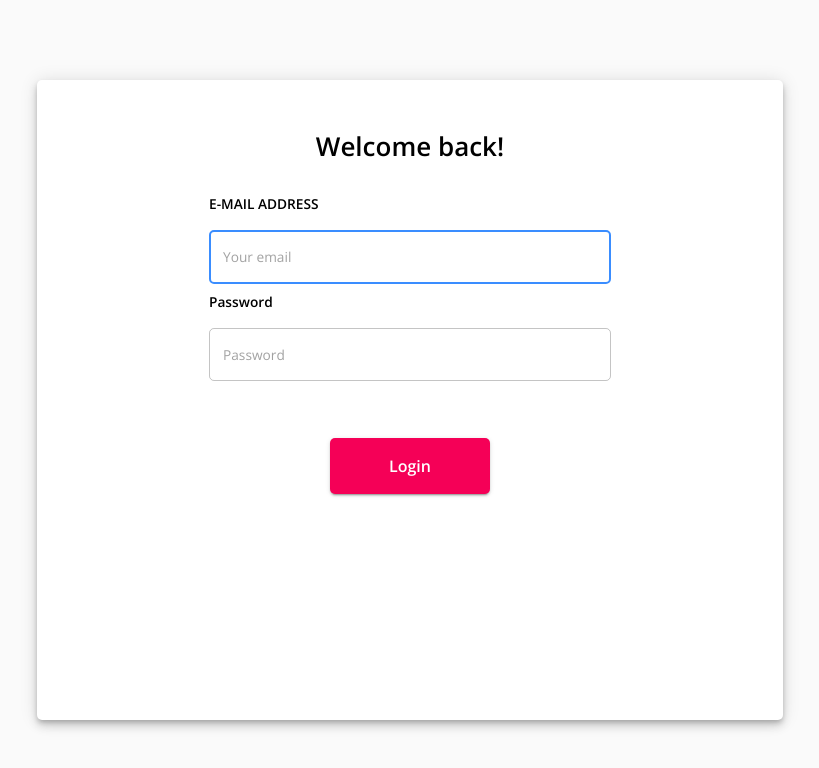
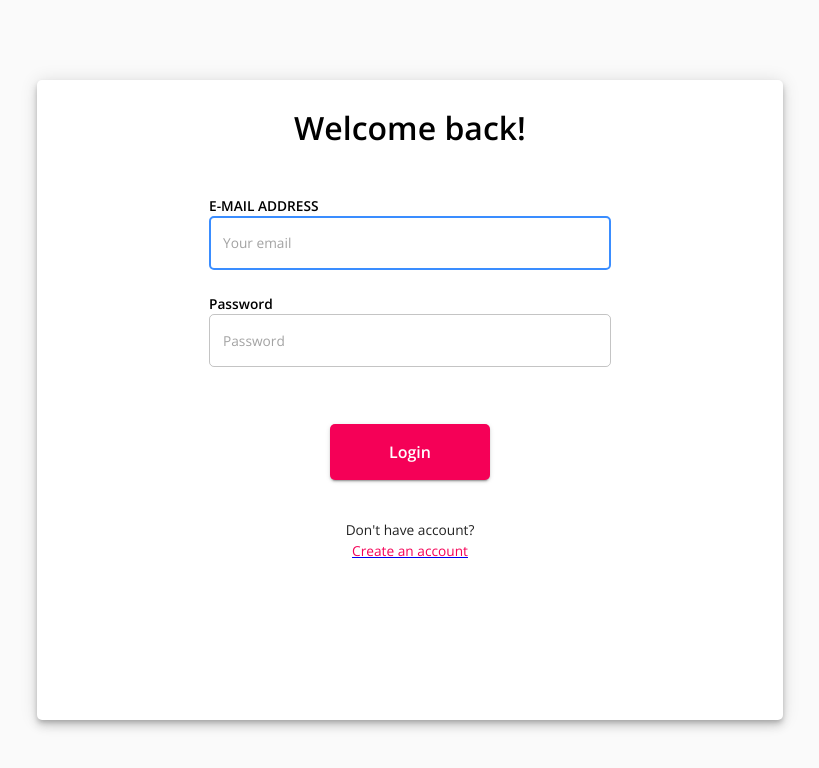
Before and after one commit to hatchways/team-scallops, a React (Create React App) app in the folder client/: page /login in a window 1280 px wide. Shown: the top 768 px of the page, without its empty margins (230-1049 px from the left). Built offline with nearby package versions, Linux system fonts and the light colour scheme; no server answers.

Commit message:
Added styled pages for Login and Signup

```diff
--- a/client/src/pages/Login/LoginForm/LoginForm.tsx
+++ b/client/src/pages/Login/LoginForm/LoginForm.tsx
@@ -6,6 +6,7 @@ import * as Yup from 'yup';
 import Typography from '@material-ui/core/Typography';
 import useStyles from './useStyles';
 import { CircularProgress, InputLabel } from '@material-ui/core';
+import { NavLink } from 'react-router-dom';
 
 interface Props {
   handleSubmit: (
@@ -97,6 +98,12 @@ export default function Login({ handleSubmit }: Props): JSX.Element {
               {isSubmitting ? <CircularProgress style={{ color: 'white' }} /> : 'Login'}
             </Button>
           </Box>
+          <Box mt={3} textAlign="center" alignItems="center" justifyContent="center">
+            <Typography> Don&apos;t have account? </Typography>
+            <NavLink to="/signup" color="secondary">
+              <Typography color="secondary">Create an account</Typography>
+            </NavLink>
+          </Box>
         </form>
       )}
     </Formik>
--- a/client/src/pages/Login/LoginForm/useStyles.ts
+++ b/client/src/pages/Login/LoginForm/useStyles.ts
@@ -6,8 +6,10 @@ const useStyles = makeStyles((theme) => ({
     marginTop: theme.spacing(1),
   },
   label: {
+    position: 'relative',
+    top: '1rem',
     color: 'rgb(0,0,0)',
-    fontWeight: theme.typography.fontWeightBold,
+    fontWeight: 900,
   },
   inputs: {
     height: '1rem',
--- a/client/src/pages/Login/useStyles.ts
+++ b/client/src/pages/Login/useStyles.ts
@@ -12,14 +12,12 @@ const useStyles = makeStyles(() => ({
     alignItems: 'flex-start',
     justifyContent: 'space-between',
     flexDirection: 'column',
-    minHeight: '100vh',
-    paddingTop: 23,
   },
   welcome: {
-    fontSize: 26,
+    fontSize: 32,
     paddingBottom: 20,
     color: '#000000',
-    fontWeight: 700,
+    fontWeight: 900,
     fontFamily: "'Open Sans'",
   },
 }));
--- a/client/src/pages/SignUp/SignUp.tsx
+++ b/client/src/pages/SignUp/SignUp.tsx
@@ -7,7 +7,6 @@ import Typography from '@material-ui/core/Typography';
 import useStyles from './useStyles';
 import register from '../../helpers/APICalls/register';
 import SignUpForm from './SignUpForm/SignUpForm';
-import AuthHeader from '../../components/AuthHeader/AuthHeader';
 import { useAuth } from '../../context/useAuthContext';
 import { useSnackBar } from '../../context/useSnackbarContext';
 
@@ -38,18 +37,13 @@ export default function Register(): JSX.Element {
   };
 
   return (
-    <Grid container component="main" className={classes.root}>
+    <Grid container component="main" className={classes.root} justify="center" alignItems="center">
       <CssBaseline />
-      <Grid item xs={12} sm={8} md={7} elevation={6} component={Paper} square>
+      <Grid item xs={12} sm={8} md={7} elevation={6} component={Paper} style={{ height: '80vh', minHeight: '40rem' }}>
         <Box className={classes.authWrapper}>
-          <AuthHeader linkTo="/login" asideText="Already have an account?" btnText="Login" />
           <Box width="100%" maxWidth={450} p={3} alignSelf="center">
-            <Grid container>
-              <Grid item xs>
-                <Typography className={classes.welcome} component="h1" variant="h5">
-                  Create an account
-                </Typography>
-              </Grid>
+            <Grid container justify="center" alignItems="center">
+              <Typography className={classes.title}>Sign Up</Typography>
             </Grid>
             <SignUpForm handleSubmit={handleSubmit} />
           </Box>
--- a/client/src/pages/SignUp/SignUpForm/SignUpForm.tsx
+++ b/client/src/pages/SignUp/SignUpForm/SignUpForm.tsx
@@ -5,7 +5,8 @@ import { Formik, FormikHelpers } from 'formik';
 import * as Yup from 'yup';
 import Typography from '@material-ui/core/Typography';
 import useStyles from './useStyles';
-import { CircularProgress } from '@material-ui/core';
+import { CircularProgress, InputLabel } from '@material-ui/core';
+import { NavLink } from 'react-router-dom';
 
 interface Props {
   handleSubmit: (
@@ -51,9 +52,11 @@ const SignUpForm = ({ handleSubmit }: Props): JSX.Element => {
     >
       {({ handleSubmit, handleChange, values, touched, errors, isSubmitting }) => (
         <form onSubmit={handleSubmit} className={classes.form} noValidate>
+          <InputLabel htmlFor="username">
+            <Typography className={classes.label}>NAME</Typography>
+          </InputLabel>
           <TextField
             id="username"
-            label={<Typography className={classes.label}>Username</Typography>}
             fullWidth
             margin="normal"
             InputLabelProps={{
@@ -68,11 +71,15 @@ const SignUpForm = ({ handleSubmit }: Props): JSX.Element => {
             helperText={touched.username ? errors.username : ''}
             error={touched.username && Boolean(errors.username)}
             value={values.username}
+            placeholder="Your name"
+            variant="outlined"
             onChange={handleChange}
           />
+          <InputLabel htmlFor="email">
+            <Typography className={classes.label}>EMAIL ADDRESS</Typography>
+          </InputLabel>
           <TextField
             id="email"
-            label={<Typography className={classes.label}>E-mail address</Typography>}
             fullWidth
             margin="normal"
             InputLabelProps={{
@@ -86,11 +93,15 @@ const SignUpForm = ({ handleSubmit }: Props): JSX.Element => {
             helperText={touched.email ? errors.email : ''}
             error={touched.email && Boolean(errors.email)}
             value={values.email}
+            placeholder="Your email"
+            variant="outlined"
             onChange={handleChange}
           />
+          <InputLabel htmlFor="password">
+            <Typography className={classes.label}>PASSWORD</Typography>
+          </InputLabel>
           <TextField
             id="password"
-            label={<Typography className={classes.label}>Password</Typography>}
             fullWidth
             margin="normal"
             InputLabelProps={{
@@ -104,13 +115,21 @@ const SignUpForm = ({ handleSubmit }: Props): JSX.Element => {
             helperText={touched.password ? errors.password : ''}
             error={touched.password && Boolean(errors.password)}
             value={values.password}
+            placeholder="Create a password"
+            variant="outlined"
             onChange={handleChange}
           />
 
           <Box textAlign="center">
-            <Button type="submit" size="large" variant="contained" color="primary" className={classes.submit}>
+            <Button type="submit" size="large" variant="contained" color="secondary" className={classes.submit}>
               {isSubmitting ? <CircularProgress style={{ color: 'white' }} /> : 'Create'}
             </Button>
+          </Box>
+          <Box mt={3} style={{ display: 'flex' }} textAlign="center" alignItems="center" justifyContent="center">
+            <Typography style={{ fontWeight: 'bold' }}>Already a member?&nbsp;</Typography>
+            <NavLink to="/login" color="secondary">
+              <Typography color="secondary">Login</Typography>
+            </NavLink>
           </Box>
         </form>
       )}
--- a/client/src/pages/SignUp/SignUpForm/useStyles.ts
+++ b/client/src/pages/SignUp/SignUpForm/useStyles.ts
@@ -6,14 +6,13 @@ const useStyles = makeStyles((theme) => ({
     marginTop: theme.spacing(1),
   },
   label: {
-    fontSize: 19,
-    color: 'rgb(0,0,0,0.4)',
-    paddingLeft: '5px',
+    position: 'relative',
+    top: '1rem',
+    color: 'rgb(0,0,0)',
+    fontWeight: 900,
   },
   inputs: {
-    marginTop: '.8rem',
-    height: '2rem',
-    padding: '5px',
+    height: '1rem',
   },
   forgot: {
     paddingRight: 10,
@@ -27,7 +26,6 @@ const useStyles = makeStyles((theme) => ({
     borderRadius: theme.shape.borderRadius,
     marginTop: 49,
     fontSize: 16,
-    backgroundColor: '#3a8dff',
     fontWeight: 'bold',
   },
 }));
--- a/client/src/pages/SignUp/useStyles.ts
+++ b/client/src/pages/SignUp/useStyles.ts
@@ -1,4 +1,5 @@
 import { makeStyles } from '@material-ui/core/styles';
+import { theme } from '../../themes/theme';
 
 const useStyles = makeStyles(() => ({
   root: {
@@ -12,15 +13,13 @@ const useStyles = makeStyles(() => ({
     alignItems: 'flex-start',
     justifyContent: 'space-between',
     flexDirection: 'column',
-    minHeight: '100vh',
-    paddingTop: 23,
   },
-  welcome: {
-    fontSize: 26,
+  title: {
+    fontSize: 32,
     paddingBottom: 20,
     color: '#000000',
-    fontWeight: 700,
-    fontFamily: "'Open Sans'",
+    fontWeight: 900,
+    fontFamily: theme.typography.fontFamily,
   },
 }));
 
```
